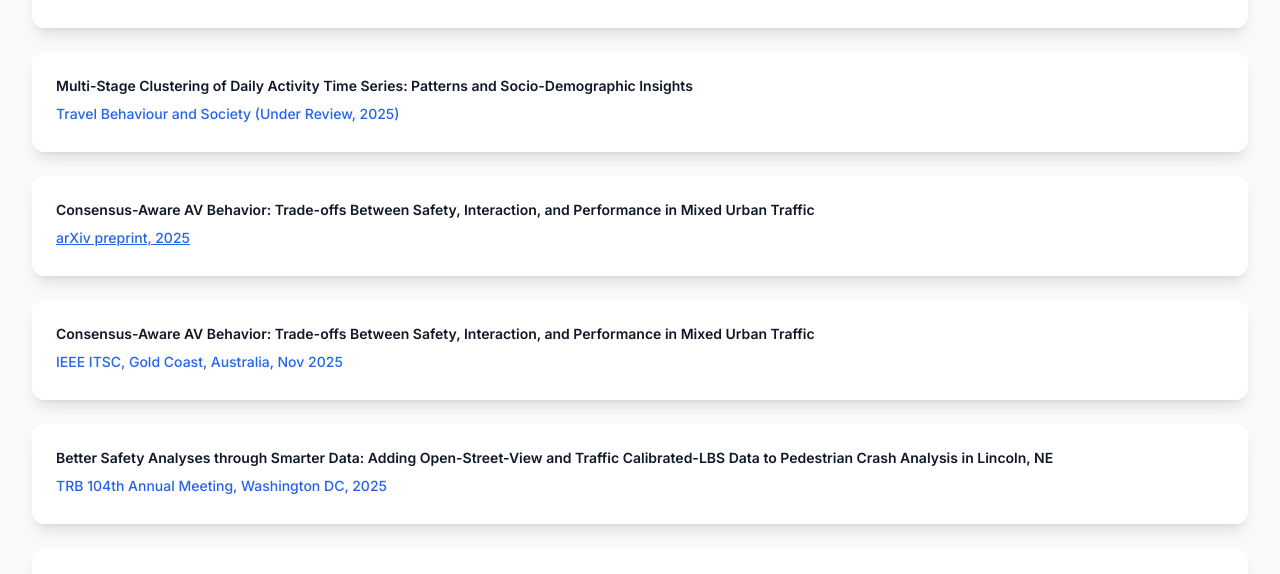
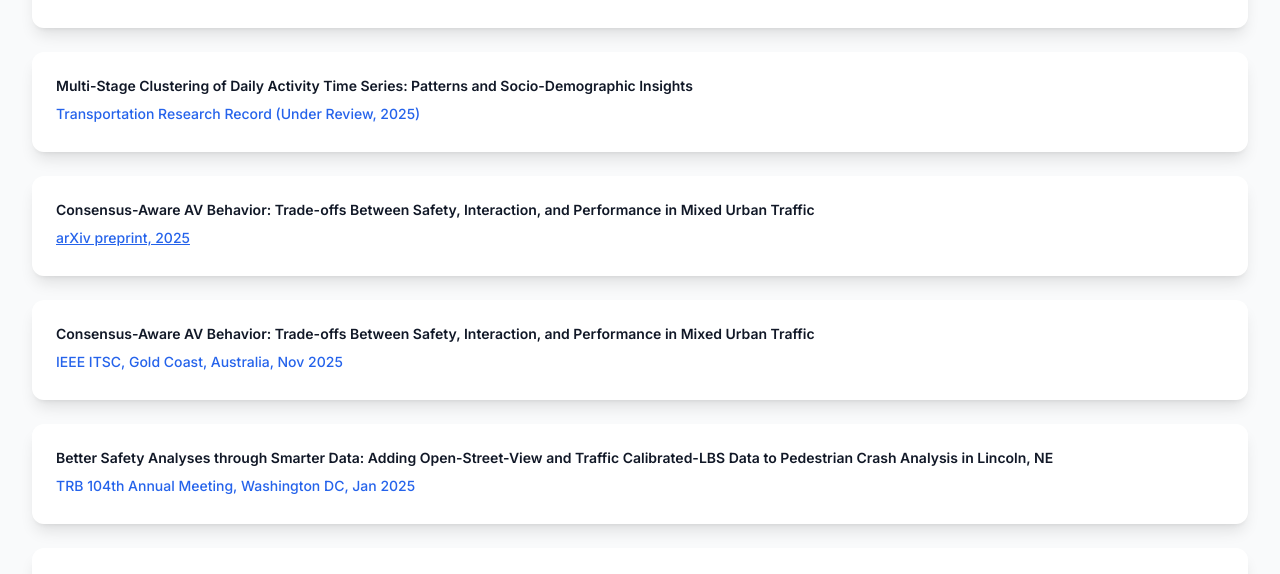
Before and after one commit to mselayan/mselayan.github.io, a Jekyll site: the page index.html, which Jekyll copies as it is, in a window 1280 px wide and 900 px high, scrolled down 4426 px. Shown: the part 155-729 px from the top of the window. Built offline with Jekyll 4.4.1, drawn with Linux system fonts in a browser that asks for light colours; nearby versions of some CDN libraries.

Commit message:
Update index.html

```diff
--- a/index.html
+++ b/index.html
@@ -375,7 +375,7 @@
                 <!-- Under Review -->
                 <div class="bg-white p-6 rounded-xl shadow-lg card-hover">
                     <h3 class="text-sm font-semibold text-gray-900 mb-2">Multi-Stage Clustering of Daily Activity Time Series: Patterns and Socio-Demographic Insights</h3>
-                    <p class="text-blue-600 font-medium text-sm mb-1">Travel Behaviour and Society (Under Review, 2025)</p>
+                    <p class="text-blue-600 font-medium text-sm mb-1">Transportation Research Record (Under Review, 2025)</p>
                 </div>
 
                 <!-- Preprint -->
@@ -393,7 +393,7 @@
                 <!-- Conference -->
                 <div class="bg-white p-6 rounded-xl shadow-lg card-hover">
                     <h3 class="text-sm font-semibold text-gray-900 mb-2">Better Safety Analyses through Smarter Data: Adding Open-Street-View and Traffic Calibrated-LBS Data to Pedestrian Crash Analysis in Lincoln, NE</h3>
-                    <p class="text-blue-600 font-medium text-sm mb-1">TRB 104th Annual Meeting, Washington DC, 2025</p>
+                    <p class="text-blue-600 font-medium text-sm mb-1">TRB 104th Annual Meeting, Washington DC, Jan 2025</p>
                 </div>
 
                 <!-- Technical Report -->
```
